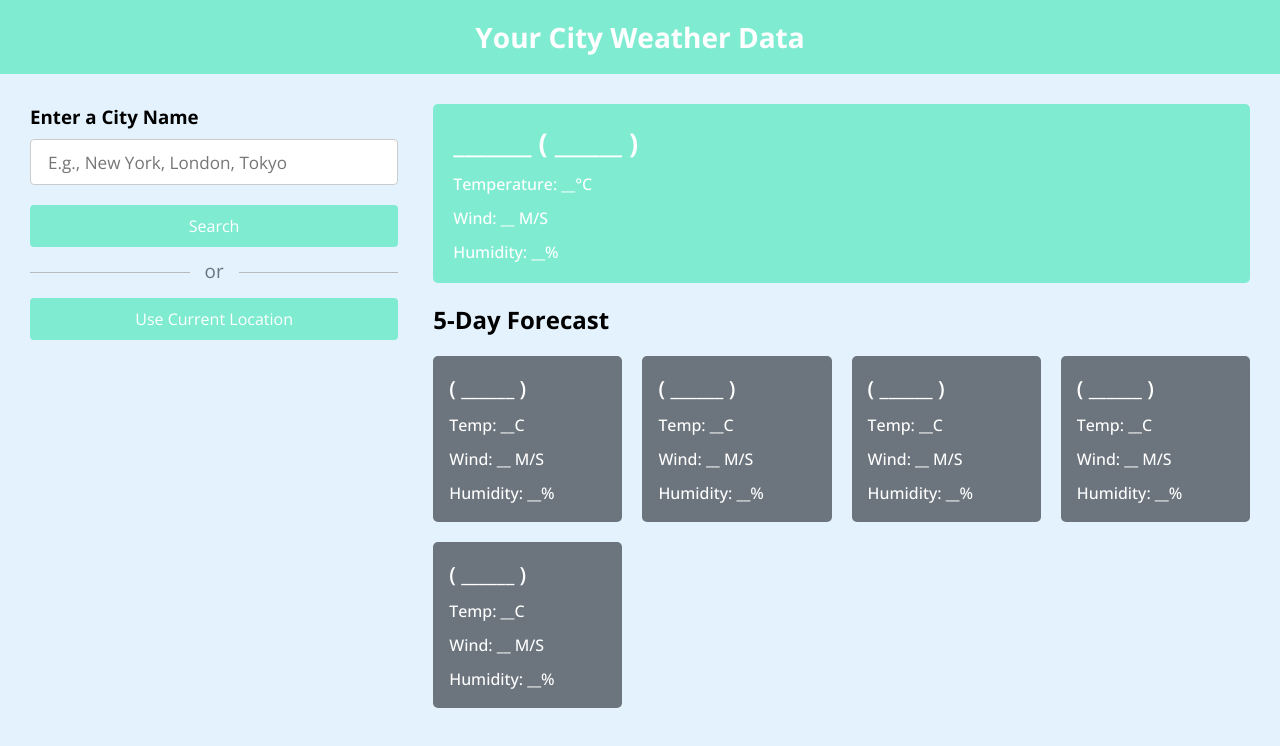
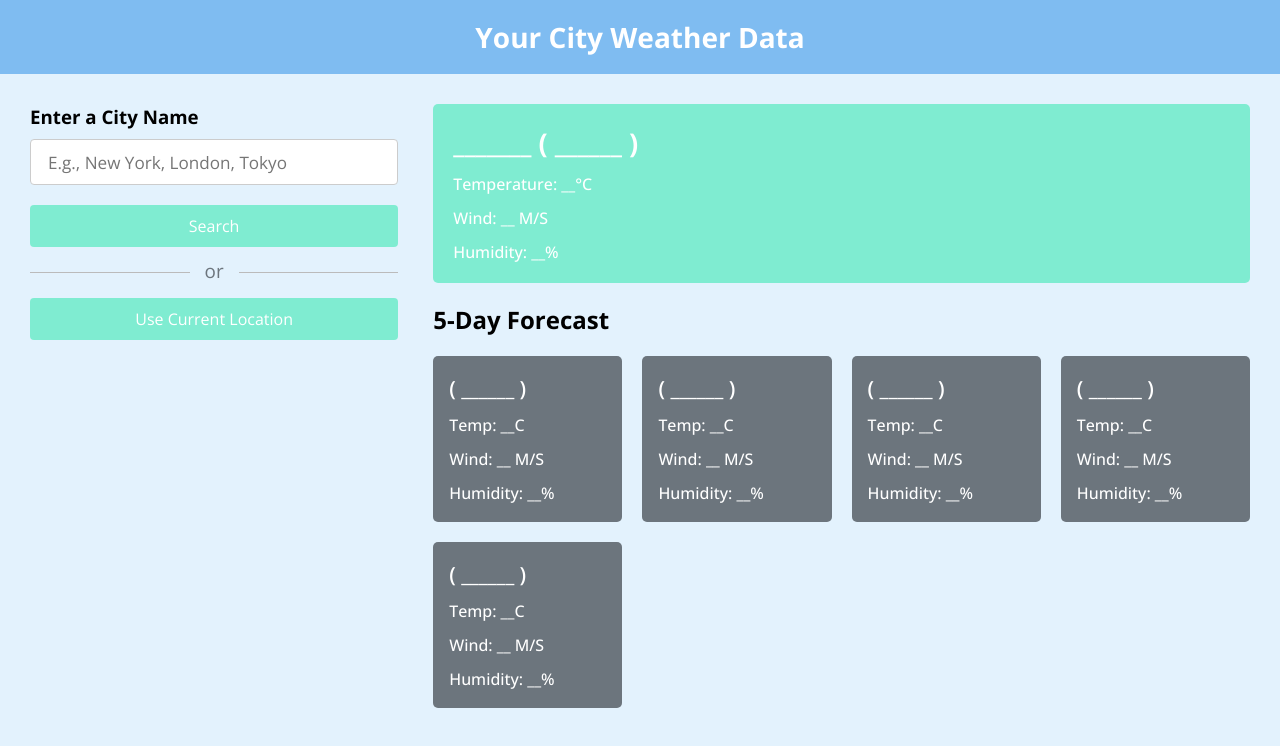
Before and after one commit to sakshamshakya337/weather-website, a plain HTML site: page index.html in a window 1280 px wide. Drawn offline with nearby package versions, Linux system fonts and the light colour scheme.

Commit message:
Update style.css

```diff
--- a/style.css
+++ b/style.css
@@ -10,7 +10,7 @@ body {
   background: #E3F2FD;
 }
 h1 {
-  background: #3ceab397;
+  background: #3c99ea97;
   font-size: 1.75rem;
   text-align: center;
   padding: 18px 0;
```
